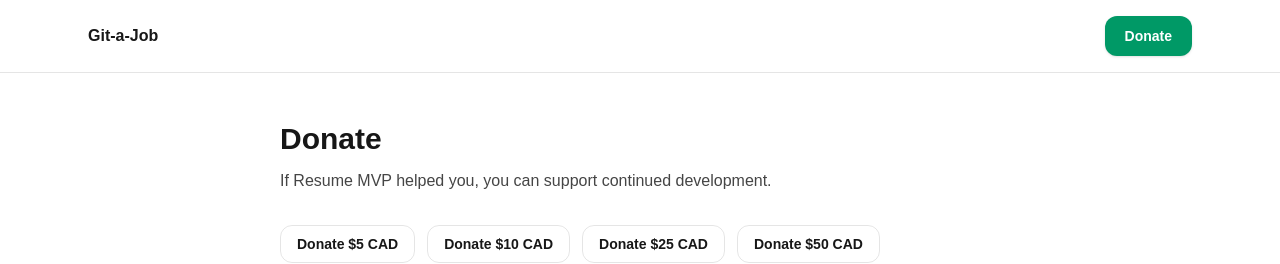
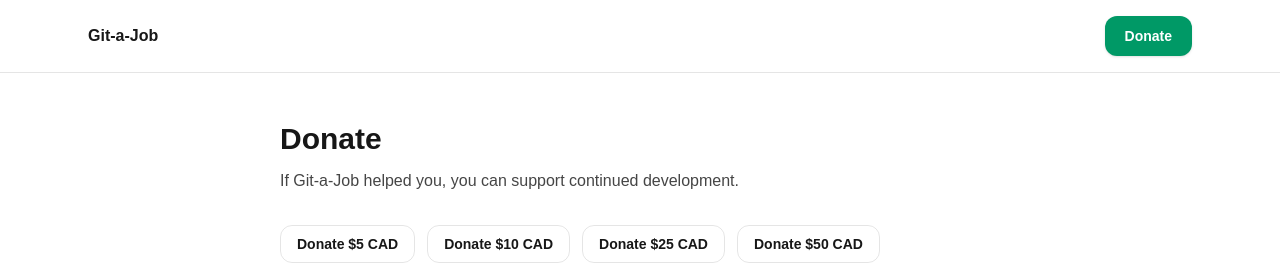
Before and after one commit to KingCarni/Resume-MVP, a Next.js app: page /donate in a window 1280 px wide. Shown: the top 264 px of the page. Built offline with nearby package versions, Linux system fonts and the light colour scheme.

Commit message:
chore: rebrand Resume MVP to Git-a-Job: Resume Builder

```diff
--- a/src/app/donate/page.tsx
+++ b/src/app/donate/page.tsx
@@ -20,16 +20,10 @@ export default function DonatePage() {
         body: JSON.stringify({ amountCad }),
       });
 
-      let data: any = null;
-      try {
-        data = await res.json();
-      } catch {
-        // ignore JSON parse errors
-      }
+      const data = await res.json();
 
       if (!res.ok || !data?.ok || !data?.url) {
-        console.error("Donate API error:", { status: res.status, data });
-        throw new Error(data?.error || `Donate failed (HTTP ${res.status})`);
+        throw new Error(data?.error || "Could not start checkout");
       }
 
       window.location.href = data.url;
@@ -43,7 +37,7 @@ export default function DonatePage() {
     <main className="mx-auto max-w-3xl px-6 py-12">
       <h1 className="text-3xl font-black">Donate</h1>
       <p className="mt-3 opacity-80">
-        If Resume MVP helped you, you can support continued development.
+        If Git-a-Job helped you, you can support continued development.
       </p>
 
       <div className="mt-8 flex flex-wrap gap-3">
--- a/src/app/donate/success/page.tsx
+++ b/src/app/donate/success/page.tsx
@@ -7,7 +7,7 @@ export default function DonateSuccessPage() {
       <h1 className="text-3xl font-black">Thank you! ❤️</h1>
 
       <p className="mt-3 opacity-80">
-        Your donation helps keep Resume MVP moving forward.
+        Your donation helps keep Git-a-Job moving forward.
       </p>
 
       <div className="mt-8 flex flex-wrap gap-3">
--- a/src/components/ResumeMvp/index.tsx
+++ b/src/components/ResumeMvp/index.tsx
@@ -2634,7 +2634,7 @@ export default function ResumeMvp() {
 
 
       <div className="mb-4">
-        <h1 className="text-2xl font-extrabold tracking-tight">Resume MVP</h1>
+        <h1 className="text-2xl font-extrabold tracking-tight">Git-a-Job</h1>
         <p className="mt-2 max-w-3xl text-sm text-black/70 dark:text-white/70">
           Analyze → auto-detect jobs → auto-assign bullets → rewrite selected → generate a clean
           template.
```
